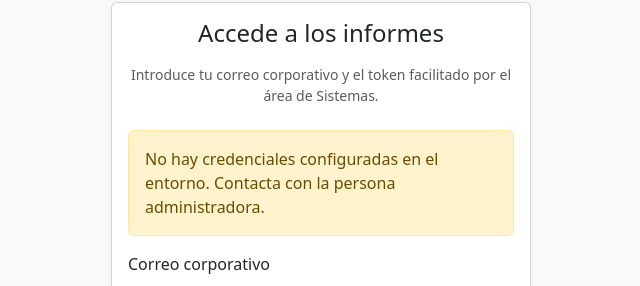
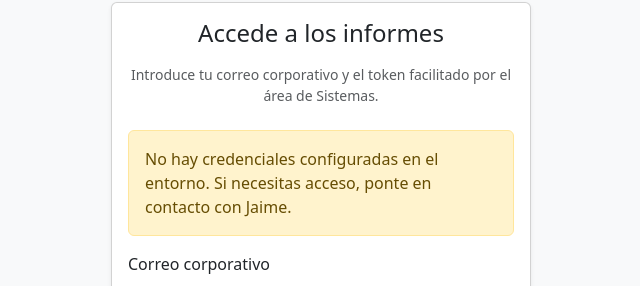
Before and after one commit to JulioGEP/gep-informes-formacion, a React (Vite) app: page / in a window 1280 px wide. Shown: the part 94-380 px from the top of the page, without its empty margins (319-959 px from the left). Built offline with nearby package versions, Linux system fonts and the light colour scheme; the HTML template or start-up script is replaced by a standard one.

Commit message:
Ajusta mensajes de acceso

```diff
--- a/src/components/Login.jsx
+++ b/src/components/Login.jsx
@@ -3,10 +3,15 @@ import { AuthContext } from "../App";
 
 const parseCredentials = (rawValue) => {
   if (!rawValue || typeof rawValue !== "string") {
+    if (import.meta.env.DEV) {
+      console.warn(
+        "[Login] No se encontraron credenciales definidas en VITE_AUTHORIZED_USERS.",
+      );
+    }
     return {};
   }
 
-  return rawValue
+  const parsed = rawValue
     .split(/[,\n;]/)
     .map((entry) => entry.trim())
     .filter(Boolean)
@@ -25,6 +30,14 @@ const parseCredentials = (rawValue) => {
 
       return accumulator;
     }, {});
+
+  if (import.meta.env.DEV && Object.keys(parsed).length === 0) {
+    console.warn(
+      "[Login] No se encontraron credenciales válidas en VITE_AUTHORIZED_USERS.",
+    );
+  }
+
+  return parsed;
 };
 
 export default function Login() {
@@ -61,7 +74,7 @@ export default function Login() {
       return;
     }
 
-    setError("Credenciales no válidas. Revisa la información proporcionada.");
+    setError("Si has olvidado la contraseña ponte en contacto con Jaime para que la den.");
   };
 
   return (
@@ -79,7 +92,7 @@ export default function Login() {
           )}
           {!isConfigured && (
             <div className="alert alert-warning" role="alert">
-              No hay credenciales configuradas en el entorno. Contacta con la persona administradora.
+              No hay credenciales configuradas en el entorno. Si necesitas acceso, ponte en contacto con Jaime.
             </div>
           )}
           <form className="d-grid gap-3" onSubmit={handleSubmit}>
```
